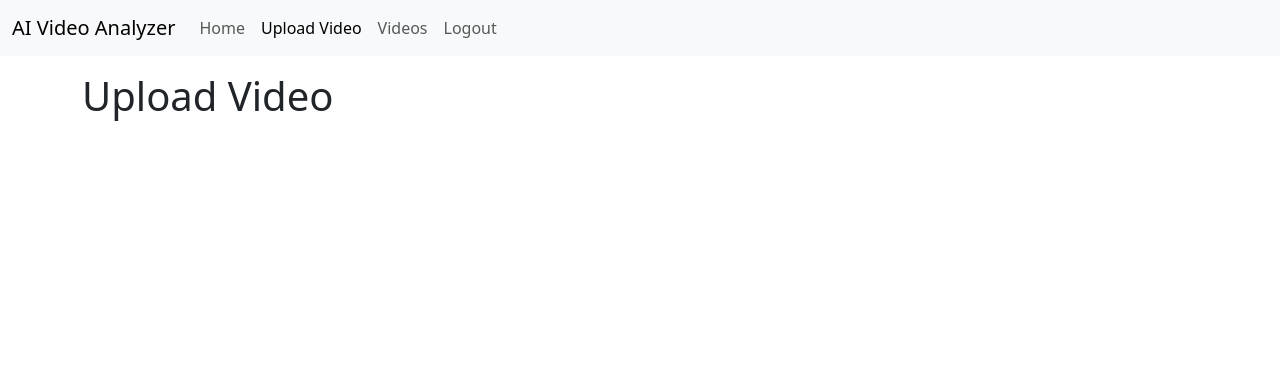
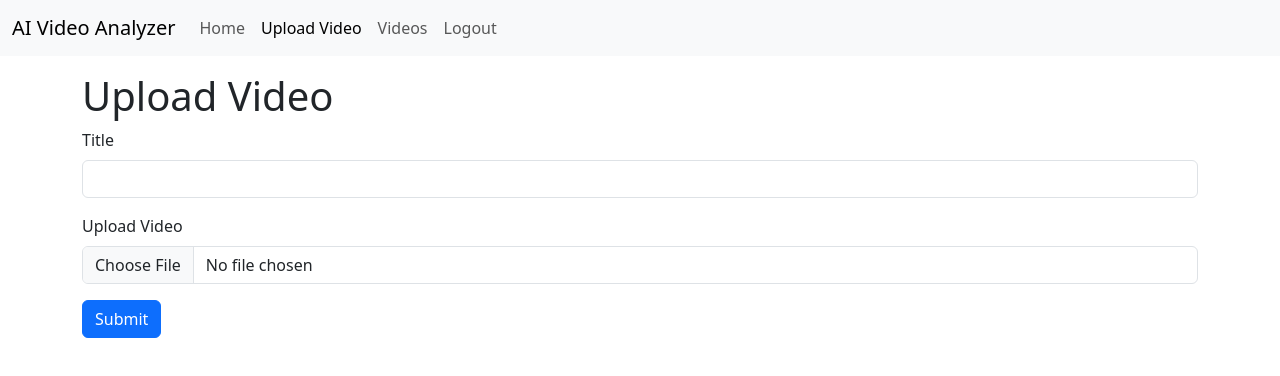
Before and after one commit to phptuts/react-video-analyzer-frontend, a React (Vite) app: page /upload in a window 1280 px wide. Shown: the top 376 px of the page. Built offline with nearby package versions, Linux system fonts and the light colour scheme; no server answers; sample sign-in values are in the browser's storage.

Commit message:
13-roughing-out-the-form

```diff
--- a/src/pages/Upload.jsx
+++ b/src/pages/Upload.jsx
@@ -2,6 +2,22 @@ import { useState } from "react";
 
 const Upload = () => {
   const [submitting, setSubmitting] = useState(false);
+  const [formData, setFormData] = useState({
+    file: null,
+    title: "",
+  });
+  const handleFileChange = (e) => {
+    setFormData({ ...formData, file: e.target.files[0] });
+  };
+
+  const handleTitleChange = (e) => {
+    setFormData({ ...formData, title: e.target.value });
+  };
+
+  const handleSubmit = async (e) => {
+    e.preventDefault();
+    alert("FORM_SUBMITTED");
+  };
   if (submitting) {
     return (
       <>
@@ -28,6 +44,39 @@ const Upload = () => {
           <h1>Upload Video</h1>
         </div>
       </div>
+      <div className="row">
+        <form onSubmit={handleSubmit}>
+          <div className="mb-3">
+            <label htmlFor="title" className="form-label">
+              Title
+            </label>
+            <input
+              type="text"
+              className="form-control"
+              id="title"
+              value={formData.title}
+              onChange={handleTitleChange}
+            />
+          </div>
+          <div className="mb-3">
+            <label htmlFor="formFile" className="form-label">
+              Upload Video
+            </label>
+            <input
+              type="file"
+              className="form-control"
+              id="formFile"
+              accept="video/*"
+              onChange={handleFileChange}
+            />
+          </div>
+          <div className="mb-3">
+            <button type="submit" className="btn btn-primary">
+              Submit
+            </button>
+          </div>
+        </form>
+      </div>
     </>
   );
 };
```
